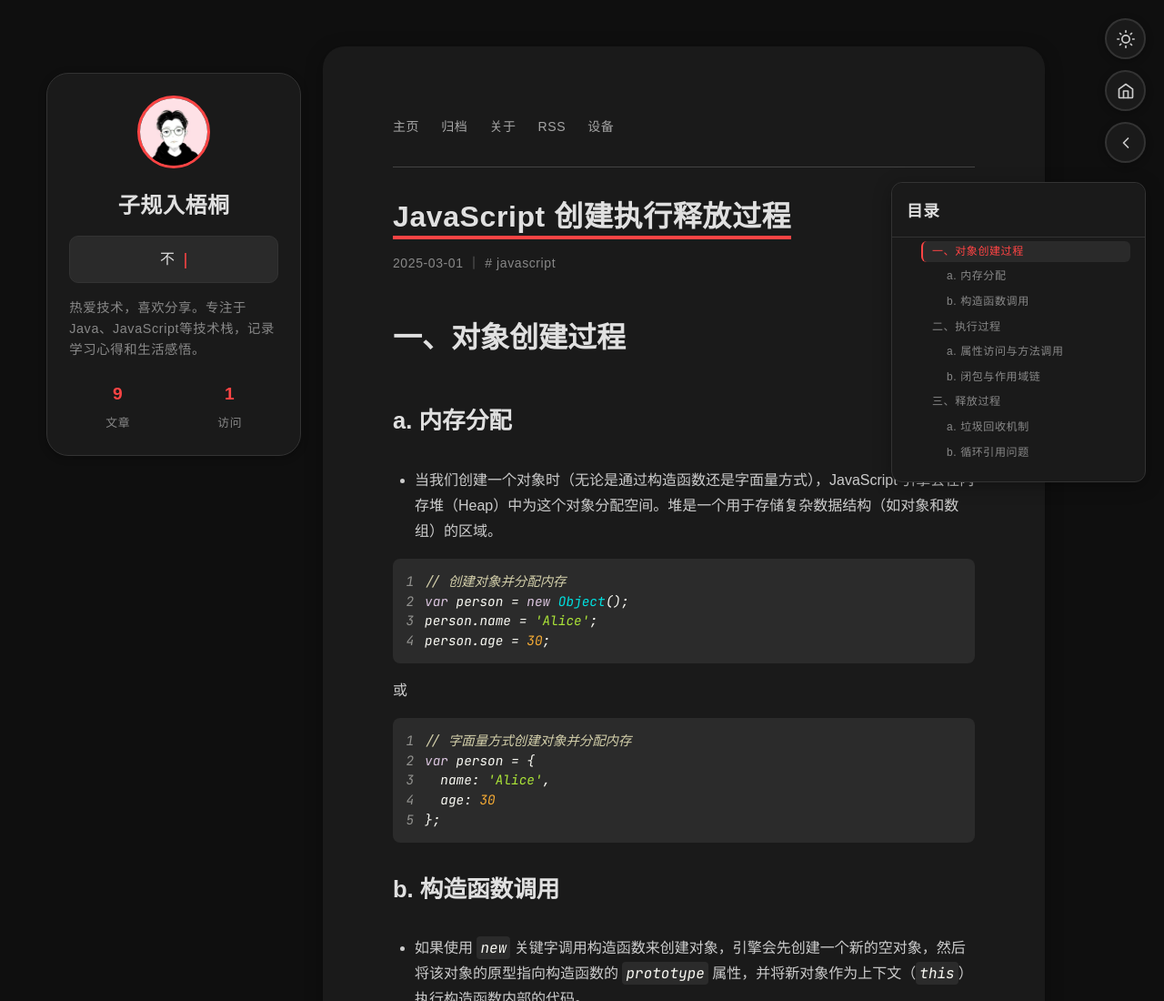
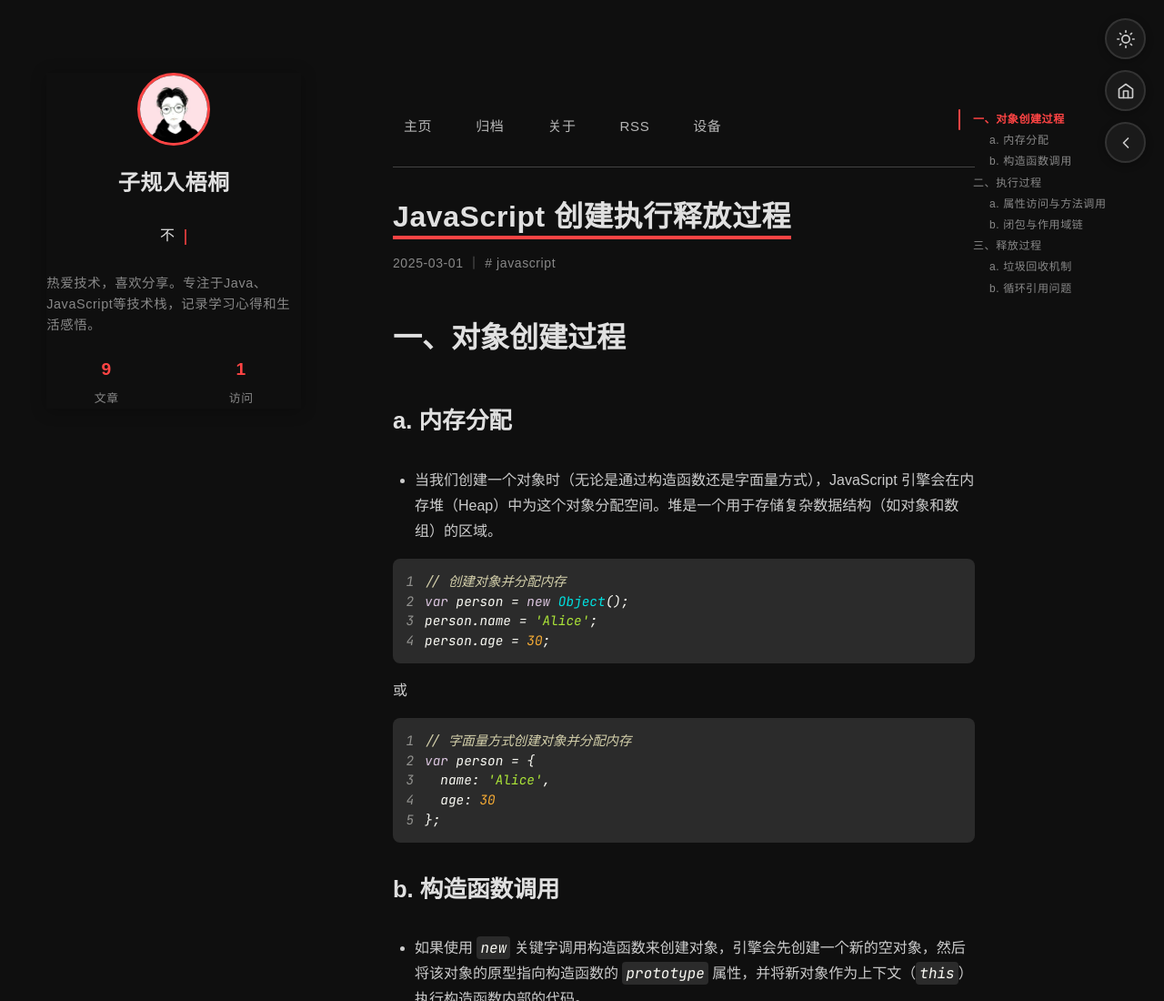
Before and after one commit to z1gui/blog, a plain HTML site: page 176138676899684/index.html in a window 1280 px wide. Shown: the top 1100 px of the page at 91% size. Drawn offline with Linux system fonts and the light colour scheme.

Commit message:
Site updated: 2025-07-22 17:59:26

```diff
--- a/css/style.css
+++ b/css/style.css
@@ -72,35 +72,19 @@ a
 }
 
 .profile-card {
-    background: var(--bg-color-main);
-    border-radius: 24px;
-    padding: 24px;
-    box-shadow: 0 2px 8px var(--shadow-color);
-    border: 1px solid var(--border-color);
-    transition: all 0.3s ease;
+    background: none;
+    box-shadow: 0 2px 16px var(--shadow-color);
+    transition: box-shadow 0.3s, transform 0.3s;
     position: relative;
-    overflow: hidden;
 }
 
-.profile-card::before {
-    content: '';
-    position: absolute;
-    top: 0;
-    left: 0;
-    right: 0;
-    height: 3px;
-    background: linear-gradient(90deg, var(--font-color-0), #ff6666);
-    transform: scaleX(0);
-    transition: transform 0.3s ease;
-}
-
+/* 删除个人简介卡片悬停红线和所有悬停效果 */
+.profile-card::before,
 .profile-card:hover::before {
-    transform: scaleX(1);
-}
-
-.profile-card:hover {
-    transform: translateY(-2px);
-    box-shadow: 0 4px 16px var(--shadow-color);
+    display: none !important;
+    content: none !important;
+    background: none !important;
+    transform: none !important;
 }
 
 /* 个人介绍卡片点击效果 */
@@ -118,6 +102,8 @@ a
     justify-content: center;
     align-items: center;
     margin-bottom: 20px;
+    z-index: 2;
+    position: relative;
 }
 
 .profile-avatar img {
@@ -153,7 +139,6 @@ a
     padding: 8px 12px;
     background: var(--bg-color-1);
     border-radius: 10px;
-    border: 1px solid var(--border-color);
     transition: all 0.3s ease;
 }
 
@@ -210,7 +195,6 @@ a
     flex: 1;
     transition: all 0.3s ease;
     padding: 8px;
-    border-radius: 8px;
     margin: -8px;
     display: flex;
     flex-direction: column;
@@ -344,11 +328,8 @@ a
 {
     flex: 1;
     padding: 72px 6vw 24px;
-    background: var(--bg-color-main);
-    border-radius: 24px;
-    position: relative;
-    transition: background-color 0.3s ease;
-    box-shadow: 0 4px 20px var(--shadow-color);
+    background: none;
+    box-shadow: none;
     margin-right: 80px;
 }
 
@@ -411,44 +392,41 @@ a
 {
     margin-right: 0;
 }
-.nav li a
-{
+.nav li a {
     color: var(--font-color-1);
-    opacity: .7;
-    transition: all .3s cubic-bezier(0.4, 0, 0.2, 1);
+    opacity: 0.8;
+    font-size: 15px;
+    padding: 4px 12px;
     position: relative;
-    font-size: 14px;
+    transition: color 0.2s, opacity 0.2s;
+    overflow: hidden;
 }
-.nav li a:hover
-{
-    opacity: 1;
-}
-.nav li a::after
-{
+.nav li a::after {
     content: '';
     position: absolute;
     left: 0;
-    bottom: -2px;
+    bottom: 0;
     width: 0;
     height: 2px;
-    background-color: var(--font-color-0);
-    transition: width .3s cubic-bezier(0.4, 0, 0.2, 1);
+    background: var(--font-color-0);
+    transition: width 0.35s cubic-bezier(0.4,0,0.2,1);
+    border-radius: 2px;
 }
-.nav li a:hover::after
-{
+.nav li a:hover,
+.nav li a:focus {
+    color: var(--font-color-0);
+    opacity: 1;
+}
+.nav li a:hover::after,
+.nav li a:focus::after {
     width: 100%;
 }
-
-/* 当前页面的菜单项样式 */
-.nav li a.current
-{
+.nav li a.current {
+    color: var(--font-color-0);
+    font-weight: 700;
     opacity: 1;
-    font-size: 20px;
-    color: var(--font-color-0);
-    font-weight: 600;
 }
-.nav li a.current::after
-{
+.nav li a.current::after {
     width: 100%;
 }
 .post-header
@@ -816,130 +794,135 @@ a
     word-break: break-all;
 }
 
+/* antfu workshop 风格目录竖线样式 */
 .post-toc {
     position: fixed;
-    top: 200px;
-    right: 20px;
-    width: 280px;
-    max-height: calc(100vh - 360px);
-    background: var(--bg-color-main);
-    border: 1px solid var(--border-color);
-    border-radius: 12px;
-    box-shadow: 0 4px 20px var(--shadow-color);
+    top: 120px;
+    right: 32px;
+    left: auto;
+    width: 220px;
+    max-height: 70vh;
+    background: none;
+    box-shadow: none;
     z-index: 100;
     display: flex;
     flex-direction: column;
-    transition: all 0.3s ease;
-    transform: translateX(0);
+    font-size: 13px;
+    color: var(--font-color-3);
+    border: none;
+    padding: 0;
+    margin: 0;
+    transition: transform 0.3s cubic-bezier(0.4,0,0.2,1), opacity 0.3s;
+    transform: none;
 }
-
-.toc-header {
-    display: flex;
-    align-items: center;
-    justify-content: space-between;
-    padding: 16px 16px 12px;
-    background: var(--bg-color-main);
-    border-radius: 12px 12px 0 0;
-    border-bottom: 1px solid var(--border-color);
-    position: sticky;
-    top: 0;
-    z-index: 2;
+.post-toc.hidden {
+    transform: translateX(120%);
+    opacity: 0;
+    pointer-events: none;
 }
-
-.toc-title {
-    font-size: 1.1rem;
-    font-weight: 600;
-    margin: 0;
-    color: var(--font-color-1);
-}
-
-.post-toc.hidden {
-    transform: translateX(calc(100% + 20px));
-}
-
+.toc-header { display: none; }
 .toc-content {
     flex: 1;
     overflow-y: auto;
-    padding: 0 16px 16px;
+    padding: 0;
+    max-height: 70vh;
     scrollbar-width: thin;
     scrollbar-color: var(--font-color-3) transparent;
-    max-height: calc(100vh - 420px);
 }
-
-.toc-content::-webkit-scrollbar {
-    width: 6px;
-}
-
-.toc-content::-webkit-scrollbar-track {
-    background: transparent;
-}
-
-.toc-content::-webkit-scrollbar-thumb {
-    background-color: var(--font-color-3);
-    border-radius: 3px;
-}
-
-.toc-content::-webkit-scrollbar-thumb:hover {
-    background-color: var(--font-color-2);
-}
-
 .toc-list {
     list-style: none;
     padding: 0;
     margin: 0;
+    position: relative;
 }
-
+.toc-list::before {
+    display: none !important;
+}
 .toc-list li {
-    margin: 4px 0;
-    line-height: 1.4;
+    margin: 0;
+    line-height: 1.6;
+    padding: 0;
+    position: relative;
 }
-
 .toc-list a {
-    color: var(--font-color-2);
+    color: var(--font-color-3);
     text-decoration: none;
     font-size: 13px;
-    display: block;
-    padding: 6px 10px 6px 10px;
-    border-radius: 6px;
-    transition: all 0.3s ease;
-    border-left: 2px solid transparent;
-    margin: 2px 0;
-    line-height: 1.4;
+    display: flex;
+    align-items: center;
+    padding: 2px 0 2px 24px;
+    border-radius: 4px;
+    background: none;
+    transition: color 0.2s, background 0.2s;
+    position: relative;
+    font-weight: 400;
+    z-index: 1;
 }
-
+.toc-list a::before {
+    display: none !important;
+}
+.toc-list a::after {
+    content: '';
+    position: absolute;
+    left: 8px;
+    top: 0;
+    bottom: 0;
+    width: 2px;
+    background: transparent;
+    border-radius: 1px;
+    z-index: 1;
+    transition: background 0.2s;
+}
+.toc-list a.active::after {
+    background: var(--font-color-0);
+}
+.toc-list a.active {
+    color: var(--font-color-0);
+    background: none;
+    font-weight: 600;
+}
 .toc-list a:hover {
     color: var(--font-color-0);
-    border-left-color: var(--font-color-0);
-    background: var(--bg-color-1);
+    background: none;
 }
-
-.toc-list a.active {
-    color: var(--font-color-0);
-    border-left-color: var(--font-color-0);
-    background: var(--bg-color-1);
-    font-weight: 500;
-}
-
 .toc-sublist {
     list-style: none;
-    padding-left: 16px;
-    margin: 4px 0;
+    padding-left: 18px;
+    margin: 0;
 }
-
 .toc-sublist a {
     font-size: 12px;
     color: var(--font-color-3);
-    padding: 4px 10px 4px 10px;
-    border-left: 2px solid transparent;
-    margin: 1px 0;
-    line-height: 1.3;
+    padding: 2px 0 2px 24px;
+    background: none;
+    border-radius: 4px;
 }
-
-.toc-sublist a:hover,
 .toc-sublist a.active {
     color: var(--font-color-0);
-    border-left-color: var(--font-color-0);
-    background: var(--bg-color-1);
+    font-weight: 600;
+}
+@media (max-width: 1200px) {
+    .post-toc {
+        position: static;
+        width: 100%;
+        max-height: none;
+        right: 0;
+        left: 0;
+        padding: 0;
+        margin: 24px 0 0 0;
+    }
+}
+@media (max-width: 768px) {
+    .post-toc {
+        width: 100%;
+        right: 0;
+        left: 0;
+        padding: 0;
+        margin: 16px 0 0 0;
+    }
+    .toc-content {
+        max-height: none;
+    }
 }
 
 @media screen and (min-width: 1600px) {
@@ -1131,7 +1114,6 @@ a
     flex-direction: column;
     margin-bottom: 1.5rem;
     padding: 0.5rem 0;
-    border-bottom: 1px solid var(--border-color);
     transition: all 0.3s ease;
 }
 
@@ -1472,3 +1454,9 @@ a
         gap: 12px;
     }
 }
+
+.typewriter-container,
+.profile-mood {
+    background: none !important;
+    /* border: none; */
+}
```
Also changed, not shown: js/main.js (+40 -31 lines).
